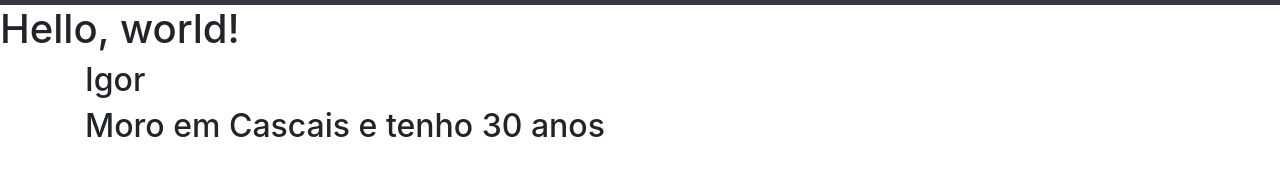
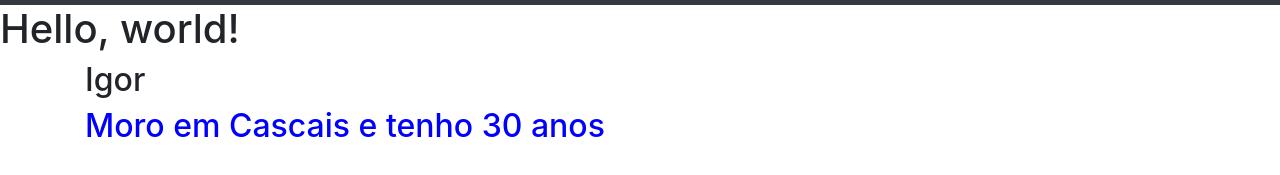
Before and after one commit to sanu077/project0, a plain HTML site: page index.html in a window 1280 px wide. Shown: the part 51-226 px from the top of the page. Drawn offline with nearby package versions, Linux system fonts and the light colour scheme.

Commit message:
adding line to index to pick config from the css file

```diff
--- /dev/null
+++ b/configs.css
@@ -0,0 +1,2 @@
+p {
+  color: blue; }
--- a/index.html
+++ b/index.html
@@ -9,7 +9,7 @@
     <link rel="stylesheet" href="https://stackpath.bootstrapcdn.com/bootstrap/4.5.0/css/bootstrap.min.css" integrity="sha384-9aIt2nRpC12Uk9gS9baDl411NQApFmC26EwAOH8WgZl5MYYxFfc+NcPb1dKGj7Sk" crossorigin="anonymous">
 
     <title>Hello, world!</title>
-
+    <link rel="stylesheet" href="configs.css">
   </head>
   <body>
 
```
